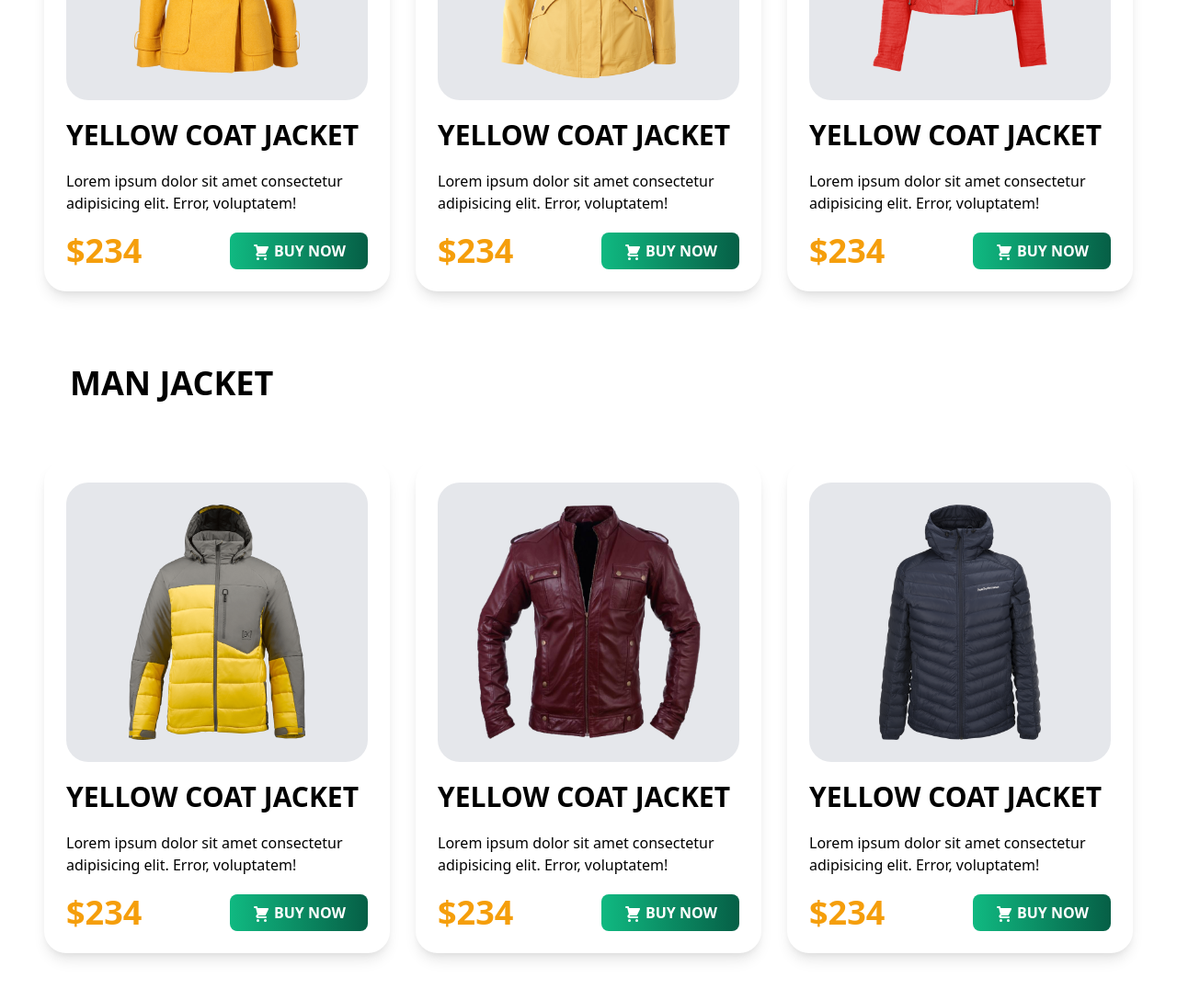
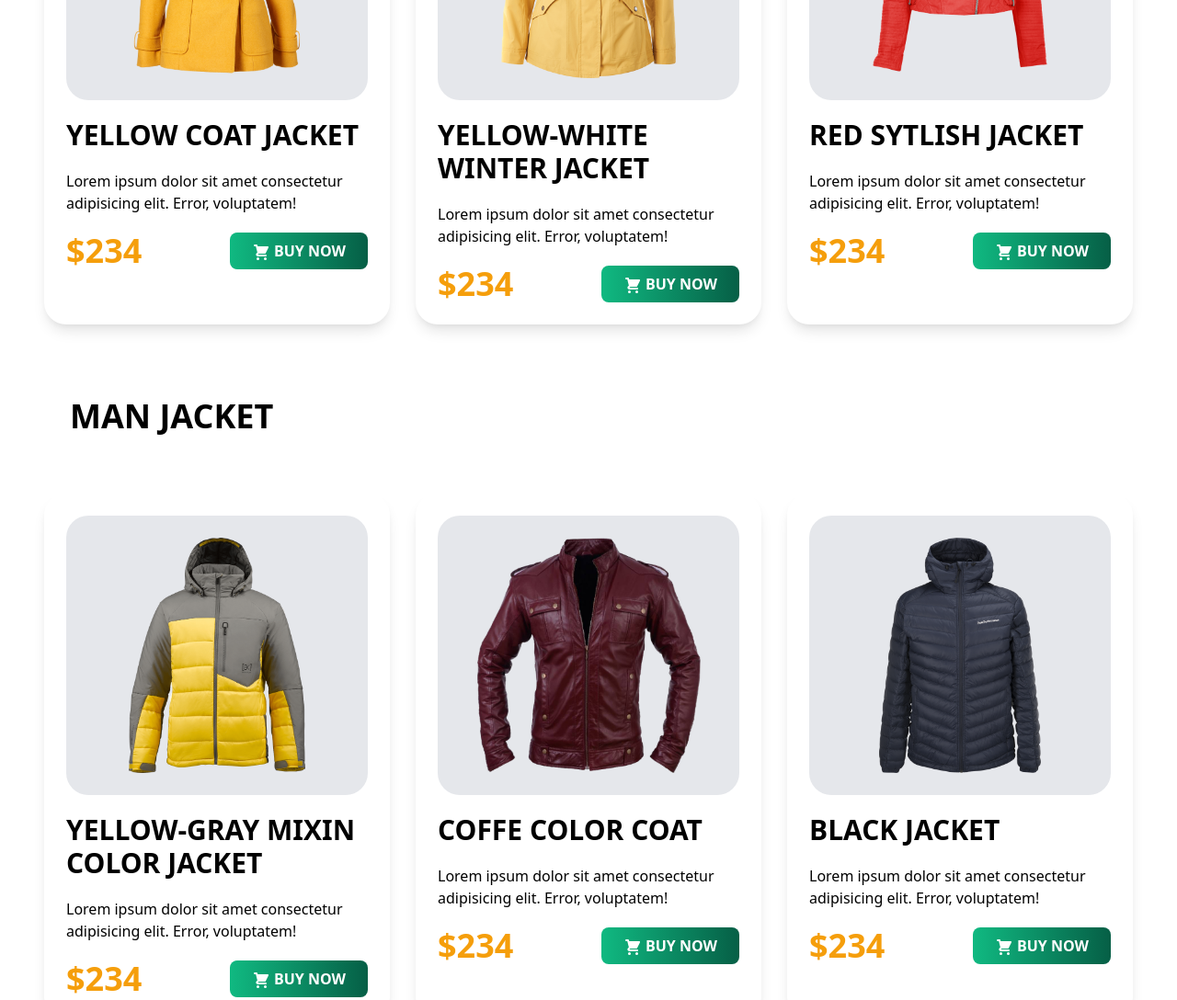
Before and after one commit to tanvir1017/Panguien-project, a plain HTML site: page index.html in a window 1280 px wide. Shown: the part 980-2068 px from the top of the page at 92% size. Drawn offline with nearby package versions, Linux system fonts and the light colour scheme.

Commit message:
last changes

```diff
--- a/index.html
+++ b/index.html
@@ -94,7 +94,7 @@
             <div class="bg-gray-200 rounded-3xl py-6">
               <img src="images/jacket-2.png" class="h-64 mx-auto" alt="">
             </div>
-            <h4 class="text-3xl font-bold uppercase">Yellow Coat Jacket</h4>
+            <h4 class="text-3xl font-bold uppercase">Yellow-white Winter Jacket</h4>
             <p>Lorem ipsum dolor sit amet consectetur adipisicing elit. Error, voluptatem!</p>
 
             <div class="md:flex justify-between">
@@ -120,7 +120,7 @@
             <div class="bg-gray-200 rounded-3xl py-6">
               <img src="images/jacket-3.png" class="h-64 mx-auto" alt="">
             </div>
-            <h4 class="text-3xl font-bold uppercase">Yellow Coat Jacket</h4>
+            <h4 class="text-3xl font-bold uppercase">Red sytlish Jacket</h4>
             <p>Lorem ipsum dolor sit amet consectetur adipisicing elit. Error, voluptatem!</p>
 
             <div class="md:flex justify-between">
@@ -155,7 +155,7 @@
             <div class="bg-gray-200 rounded-3xl py-6">
               <img src="images/jacket-4.png" class="h-64 mx-auto" alt="">
             </div>
-            <h4 class="text-3xl font-bold uppercase">Yellow Coat Jacket</h4>
+            <h4 class="text-3xl font-bold uppercase">Yellow-gray mixin color Jacket</h4>
             <p>Lorem ipsum dolor sit amet consectetur adipisicing elit. Error, voluptatem!</p>
 
             <div class="md:flex justify-between">
@@ -181,7 +181,7 @@
             <div class="bg-gray-200 rounded-3xl py-6">
               <img src="images/jacket-5.png" class="h-64 mx-auto" alt="">
             </div>
-            <h4 class="text-3xl font-bold uppercase">Yellow Coat Jacket</h4>
+            <h4 class="text-3xl font-bold uppercase">Coffe color coat</h4>
             <p>Lorem ipsum dolor sit amet consectetur adipisicing elit. Error, voluptatem!</p>
 
             <div class="md:flex justify-between">
@@ -207,7 +207,7 @@
             <div class="bg-gray-200 rounded-3xl py-6">
               <img src="images/jacket-6.png" class="h-64 mx-auto" alt="">
             </div>
-            <h4 class="text-3xl font-bold uppercase">Yellow Coat Jacket</h4>
+            <h4 class="text-3xl font-bold uppercase">Black Jacket</h4>
             <p>Lorem ipsum dolor sit amet consectetur adipisicing elit. Error, voluptatem!</p>
 
             <div class="md:flex justify-between">
```
